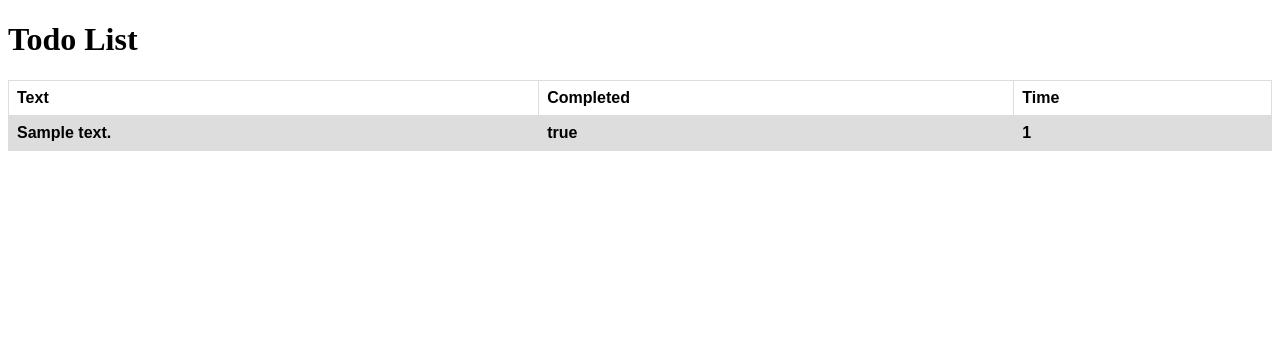
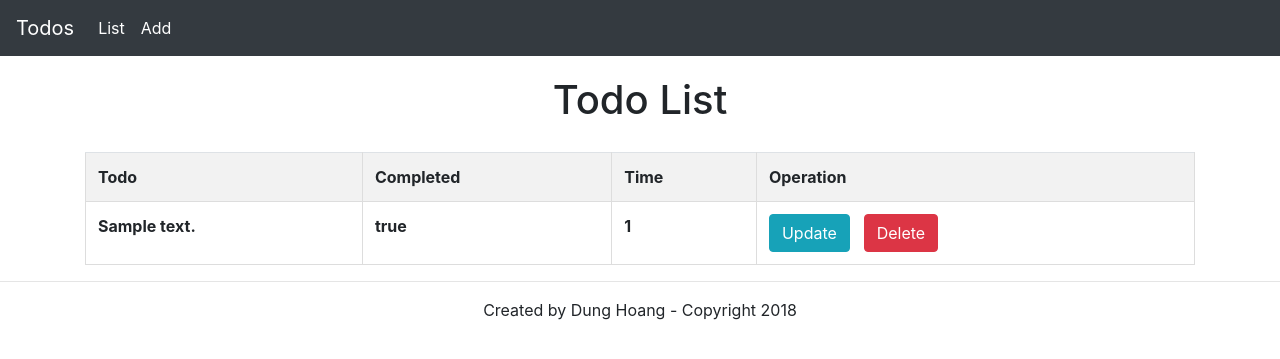
Before and after one commit to hndung2406/Melody, a Node server app: template server/views/list.hbs in a window 1280 px wide. Shown: the top 359 px of the page. Run offline with Node 20, Linux system fonts and the light colour scheme; tables that the repository leaves empty hold one stand-in row (values such as "Sample post"); the template is opened without the code that fills it: values that come from a table or form of the project are taken from there, most other values are stand-ins (such as "Sample title", 1, 10 or a date in 2020); lists and menus that the app fills with data are empty; some libraries are stand-ins or nearby versions.

Commit message:
Adding CRUD with post/get

```diff
--- a/playground/mongodb-update.js
+++ b/playground/mongodb-update.js
@@ -10,6 +10,7 @@ MongoClient.connect(url, { useNewUrlParser: true }, (err, client) => {
     console.log('Connected to MongoDb server');
     const db = client.db(dbName);
 
+    //Update
     db.collection('Todos').findOneAndUpdate({
         text: "Something to do"
     }, {
--- a/server/server.js
+++ b/server/server.js
@@ -12,8 +12,13 @@ const {User} = require('./model/user');
 //Use express
 var app = express();
 
+//Register partials
+hbs.registerPartials(__dirname + '/views/partials');
+
 //Set the view engine for node
 app.set('view engine', 'hbs');
+app.use("/js",express.static(__dirname + "/views/js"));
+app.use(express.static(__dirname + "/images"));
 
 //Middleware for bodyParser
 app.use(bodyParser.json());
@@ -22,29 +27,17 @@ app.use(bodyParser.urlencoded({     // to support URL-encoded bodies
 }));
 
 //Middleware logging request
-// app.use((req, res, next) => {
-//     var now = new Date().toString();
-//     var log = `${now}: ${req.method}, ${req.url}`;
-//     console.log(log);
-//     fs.appendFile('server.log', log + '\n', (err) => {
-//         if(err) {
-//             console.log('Unable to append to server.log');
-//         }
-//     })
-//     next();
-// });
-
-// app.post('/todos', (req, res) => {
-//     var todo = new Todo({
-//         text: req.body.text
-//     });
-//
-//     todo.save().then((doc) => {
-//         res.send(doc);
-//     }, (err) => {
-//         res.status(400).send(err);
-//     });
-// });
+app.use((req, res, next) => {
+    var now = new Date().toString();
+    var log = `${now}: ${req.method}, ${req.url}`;
+    console.log(log);
+    fs.appendFile('server.log', log + '\n', (err) => {
+        if(err) {
+            console.log('Unable to append to server.log');
+        }
+    })
+    next();
+});
 
 app.post('/add', (req,res) => {
     var todo = new Todo({
@@ -53,35 +46,90 @@ app.post('/add', (req,res) => {
 
     todo.save().then((doc) => {
         var success = true;
-        res.redirect('/?success=' + success);
+        res.redirect('/add?success=' + success);
     }, (err) => {
         res.status(400).send(err);
     });
 });
 
-// app.get('/todos', (req, res) => {
-//     Todo.find({}).then((todos) => {
-//         res.send({todos});
-//     }, (err) => {
-//         res.status(400).send(err);
-//     });
-// });
+app.post('/update', (req, res) => {
+    var completed = null;
+    var completedAt = null;
+
+    //Create new select
+    if(req.body.completed == "True") {
+        completed = true;
+    } else {
+        completed = false;
+    }
+
+    //Create new date
+    if(completed == true) {
+        completedAt = new Date().getTime();
+    }
+
+    Todo.findByIdAndUpdate(req.body.id, {
+        $set: {
+            text: req.body.text,
+            completed: completed,
+            completedAt: completedAt
+        }
+    }, {
+        returnOriginal: false
+    }).then((todo) => {
+        res.redirect('/list');
+    }).catch((error) => {
+        res.status(400).send(err);
+    });
+
+});
+
+app.post('/delete', (req, res) => {
+    Todo.findByIdAndRemove(req.body.idDelete).then((todo) => {
+        if(!todo) {
+            res.status(400).send();
+        }
+        res.redirect('/list');
+    }).catch((error) => {
+        res.status(400).send(err);
+    });
+});
+
+app.get('/todos/:id', (req, res) => {
+    Todo.findById(req.params.id).then((todos) => {
+        res.render('single.hbs', {
+            todos: todos
+        });
+    }, (err) => {
+        res.status(400).send(err);
+    });
+})
+
+app.get('/add', (req, res) => {
+    var success = req.query.success;
+    res.render('add.hbs', {
+        success: success
+    });
+});
+
+app.get('/todos', (req, res) => {
+    Todo.find({}).then((todos) => {
+        res.send({todos});
+    }, (err) => {
+        res.status(400).send(err);
+    });
+});
 
 app.get('/list', (req, res) => {
     Todo.find({}).then((todos) => {
-        res.render('list.hbs', {
-            todos: todos
-        });
+        res.render('list.hbs', {todos});
     }, (err) => {
         res.status(400).send(err);
     });
 });
 
 app.get('/', (req, res) => {
-    var success = req.query.success;
-    res.render('home.hbs', {
-        success: success
-    });
+    res.render('home.hbs');
 });
 
 app.listen(3000,  () => {
--- /dev/null
+++ b/server/views/js/list.js
@@ -0,0 +1,12 @@
+$(document).ready(function() {
+
+    $(".btn-info").click(function() {
+        $("#text").val($(this).parent().parent().find("th:nth-child(2)").text());
+        $("#id").val($(this).parent().parent().find("th:nth-child(1)").text());
+    });
+
+    $(".btn-danger").click(function() {
+        $("#idDelete").val($(this).parent().parent().find("th:nth-child(1)").text());
+    });
+
+});
--- a/server/views/list.hbs
+++ b/server/views/list.hbs
@@ -2,42 +2,106 @@
 <html lang="en" dir="ltr">
     <head>
         <meta charset="utf-8">
-        <title></title>
-        <style>
-            table {
-                font-family: arial, sans-serif;
-                border-collapse: collapse;
-                width: 100%;
-            }
-
+        <title>List Todos</title>
+        <style media="screen">
             td, th {
                 border: 1px solid #dddddd;
                 text-align: left;
                 padding: 8px;
             }
-
-            tr:nth-child(even) {
-                background-color: #dddddd;
-            }
         </style>
+        {{> header}}
     </head>
 
     <body>
-        <h1>Todo List</h1>
-        <table>
+        {{> navbar}}
+        <div class="container">
+            <h1 style="text-align: center; padding-top: 20px; padding-bottom: 20px">Todo List</h1>
+            <table class="table table-striped">
                 <tr>
-                <th>Text</th>
+                    <th style="display: none">Id</th>
+                    <th>Todo</th>
                     <th>Completed</th>
                     <th>Time</th>
+                    <th>Operation</th>
                 </tr>
                 {{#each todos}}
                     <tr>
+                        <th style="display: none">{{_id}}</th>
                         <th>{{text}}</th>
                         <th>{{completed}}</th>
                         <th>{{completedAt}}</th>
+                        <th>
+                            <button class="btn btn-info" type="button" data-toggle="modal" data-target="#updateModal" style="margin-right: 10px">Update</button>
+                            <button class="btn btn-danger" type="button"  data-toggle="modal" data-target="#deleteModal">Delete</button>
+                        </th>
                     </tr>
                 {{/each}}
             </table>
+        </div>
+
+        <!-- Modal Update-->
+        <div class="modal fade" id="updateModal" tabindex="-1" role="dialog" aria-labelledby="exampleModalLabel" aria-hidden="true">
+            <div class="modal-dialog" role="document">
+                <div class="modal-content">
+                    <div class="modal-header">
+                        <h5 class="modal-title" id="exampleModalLabel">Update</h5>
+                        <button type="button" class="close" data-dismiss="modal" aria-label="Close">
+                            <span aria-hidden="true">&times;</span>
+                        </button>
+                    </div>
+                    <form class="" action="/update" method="post">
+                        <div class="modal-body">
+                            <div class="form-group">
+                                <input type="hidden" name="id" id="id">
+                            </div>
+                            <div class="form-group">
+                                <label>Todo</label>
+                                <input type="text" class="form-control" id="text" name="text">
+                            </div>
+                            <div class="form-group">
+                                <label>Completed</label>
+                                <select class="form-control" id="select-completed" name="completed">
+                                    <option value="True">Yes</option>
+                                    <option value="False">No</option>
+                                </select>
+                            </div>
+                        </div>
+                        <div class="modal-footer">
+                            <button type="submit" class="btn btn-secondary" data-dismiss="modal">Close</button>
+                            <button type="submit" class="btn btn-primary" id="button-save">Update</button>
+                        </div>
+                    </form>
+                </div>
+            </div>
+        </div>
+
+        <!-- Modal Delete-->
+        <div class="modal fade" id="deleteModal" tabindex="-1" role="dialog" aria-labelledby="exampleModalCenterTitle" aria-hidden="true">
+            <div class="modal-dialog" role="document">
+                <div class="modal-content">
+                    <div class="modal-header">
+                        <h5 class="modal-title" id="exampleModalLongTitle">Delete</h5>
+                        <button type="button" class="close" data-dismiss="modal" aria-label="Close">
+                            <span aria-hidden="true">&times;</span>
+                        </button>
+                    </div>
+                    <form class="" action="/delete" method="post">
+                        <div class="modal-body">
+                            <p>Do you want to delete?</p>
+                            <input type="hidden" name="idDelete" id="idDelete">
+                        </div>
+                        <div class="modal-footer">
+                            <button type="submit" class="btn btn-secondary" data-dismiss="modal">Close</button>
+                            <button type="submit" class="btn btn-warning" id="button-delete">Delete</button>
+                        </div>
+                    </form>
+                </div>
+            </div>
+        </div>
+
+        <script src="./js/list.js"></script>
+        {{> footer}}
     </body>
 
 </html>
--- /dev/null
+++ b/server/views/partials/footer.hbs
@@ -0,0 +1,2 @@
+<hr>
+<p style="text-align: center">Created by Dung Hoang - Copyright 2018</p>
--- /dev/null
+++ b/server/views/partials/header.hbs
@@ -0,0 +1,8 @@
+<!-- Latest compiled and minified CSS -->
+<link rel="stylesheet" href="https://stackpath.bootstrapcdn.com/bootstrap/4.1.3/css/bootstrap.min.css" integrity="sha384-MCw98/SFnGE8fJT3GXwEOngsV7Zt27NXFoaoApmYm81iuXoPkFOJwJ8ERdknLPMO" crossorigin="anonymous">
+
+<script src="https://code.jquery.com/jquery-3.3.1.slim.min.js" integrity="sha384-q8i/X+965DzO0rT7abK41JStQIAqVgRVzpbzo5smXKp4YfRvH+8abtTE1Pi6jizo" crossorigin="anonymous"></script>
+
+<script src="https://cdnjs.cloudflare.com/ajax/libs/popper.js/1.14.3/umd/popper.min.js" integrity="sha384-ZMP7rVo3mIykV+2+9J3UJ46jBk0WLaUAdn689aCwoqbBJiSnjAK/l8WvCWPIPm49" crossorigin="anonymous"></script>
+
+<script src="https://stackpath.bootstrapcdn.com/bootstrap/4.1.3/js/bootstrap.min.js" integrity="sha384-ChfqqxuZUCnJSK3+MXmPNIyE6ZbWh2IMqE241rYiqJxyMiZ6OW/JmZQ5stwEULTy" crossorigin="anonymous"></script>
--- /dev/null
+++ b/server/views/partials/navbar.hbs
@@ -0,0 +1,17 @@
+<nav class="navbar navbar-expand-lg navbar-dark bg-dark">
+    <button class="navbar-toggler" type="button" data-toggle="collapse" data-target="#navbarTogglerDemo03" aria-controls="navbarTogglerDemo03" aria-expanded="false" aria-label="Toggle navigation">
+        <span class="navbar-toggler-icon"></span>
+    </button>
+    <a class="navbar-brand" href="/">Todos</a>
+
+    <div class="collapse navbar-collapse" id="navbarTogglerDemo03">
+        <ul class="navbar-nav mr-auto mt-2 mt-lg-0">
+            <li class="nav-item active">
+                <a class="nav-link" href="/list">List <span class="sr-only">(current)</span></a>
+            </li>
+            <li class="nav-item active">
+                <a class="nav-link" href="/add">Add <span class="sr-only">(current)</span></a>
+            </li>
+        </ul>
+    </div>
+</nav>
```
Also changed, not shown: server/views/add.hbs (added, +36 -0 lines), server/views/home.hbs (+18 -9 lines), server/views/single.hbs (added, +12 -0 lines), server/images/aoi-ogata-oi0.jpg (added), 4 other files. Lines whose indentation alone changed are shown as unchanged.
